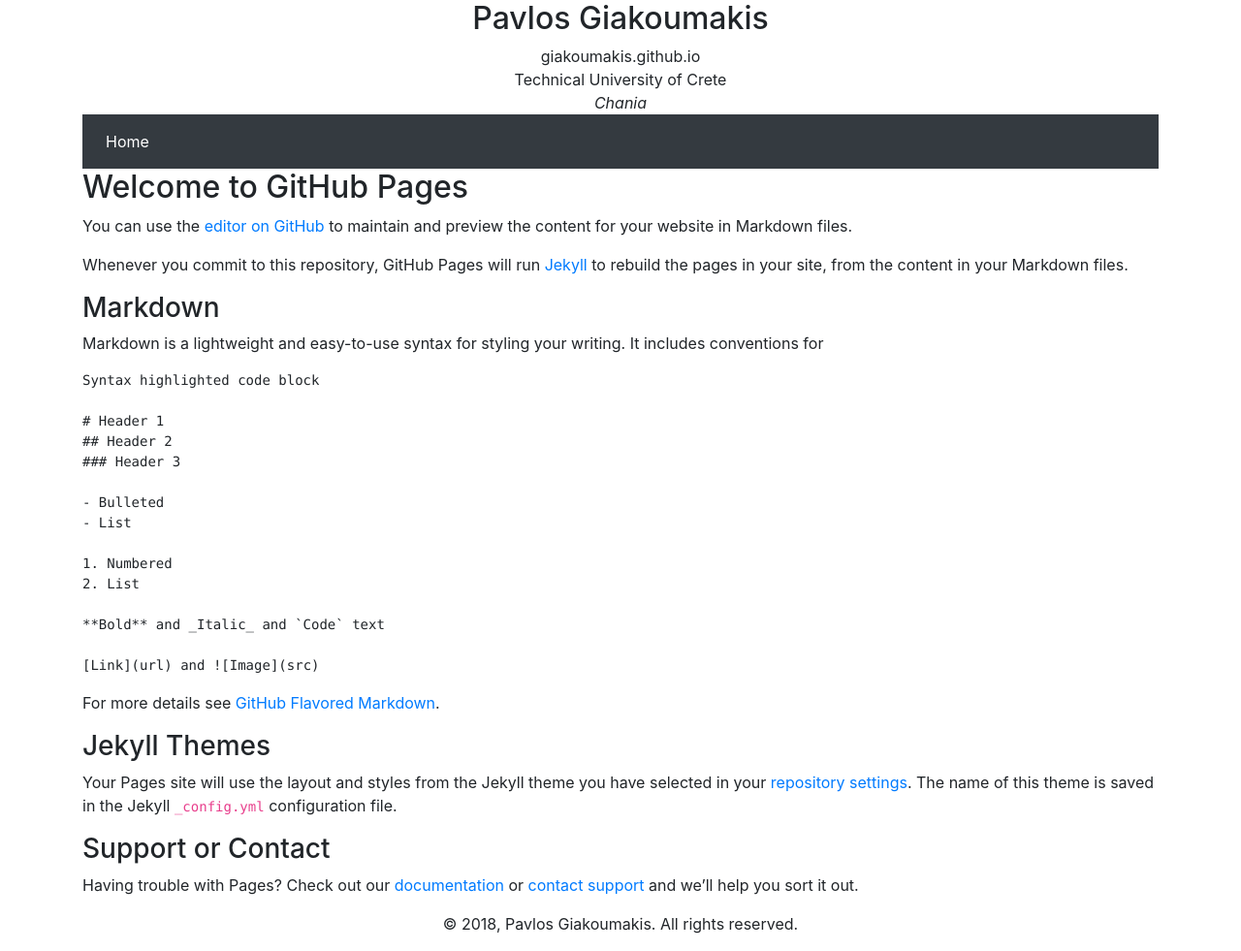
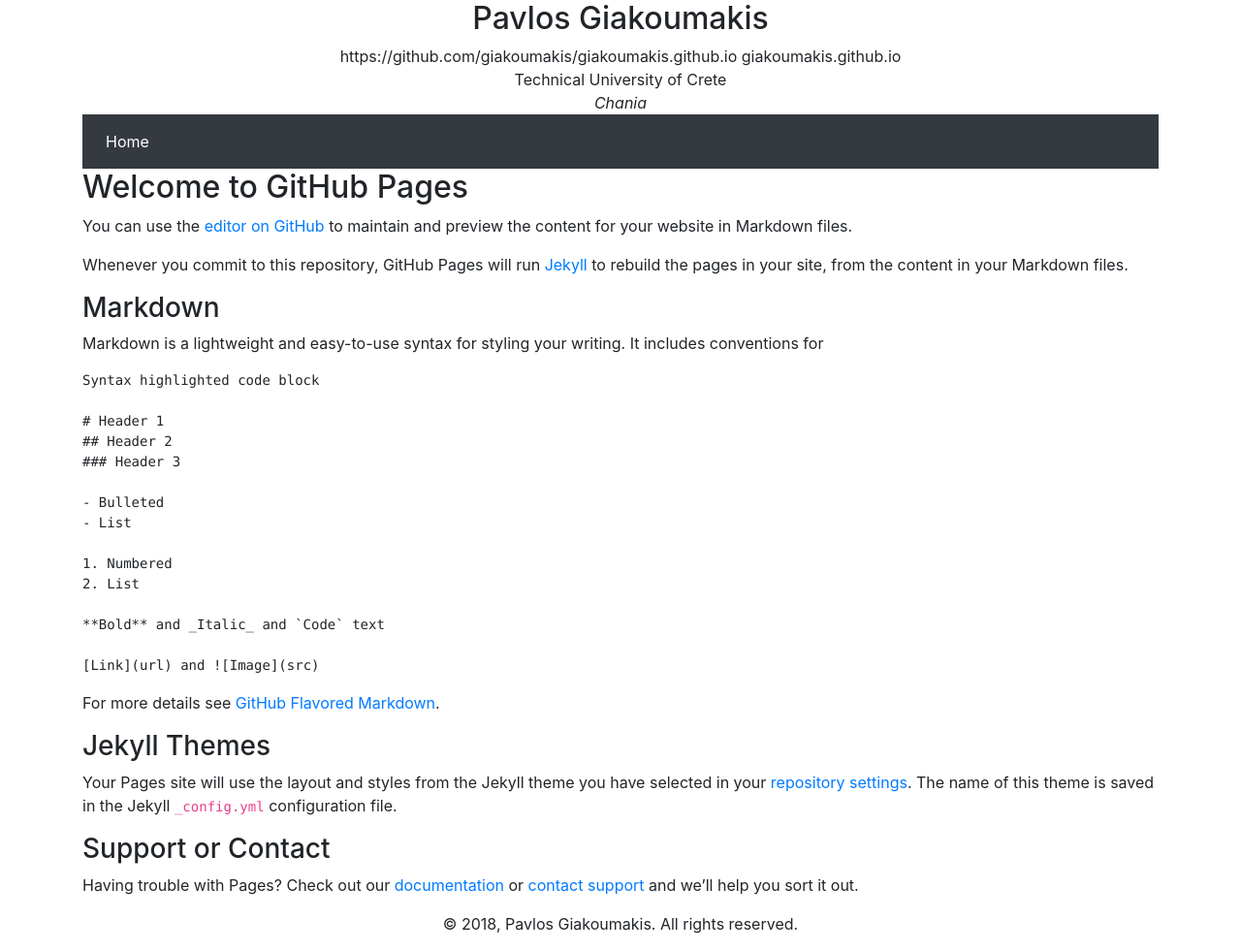
Before and after one commit to giakoumakis/giakoumakis.github.io, a Jekyll site: the page built from example.md, in a window 1280 px wide and 981 px high. Shown: the whole window at 97% size. Built offline with Jekyll 4.4.1, drawn with Linux system fonts in a browser that asks for light colours; our own code applies the rules of GitHub Pages for plain Markdown files.

Commit message:
Update header.html

```diff
--- a/_includes/header.html
+++ b/_includes/header.html
@@ -3,6 +3,7 @@
   <div class="text-center">
     <h2>Pavlos Giakoumakis</h2>
     <div class="text-center">
+      {{site.github.repository_url}}
       giakoumakis.github.io
       <br/>
       Technical University of Crete
```
